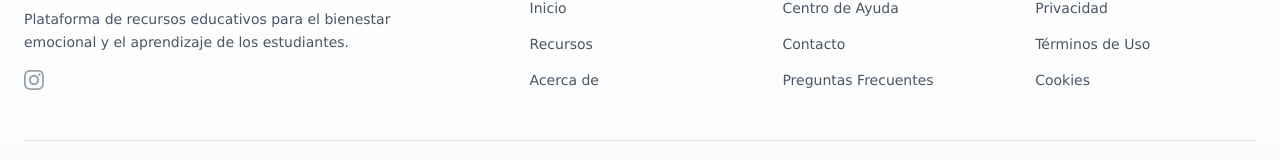
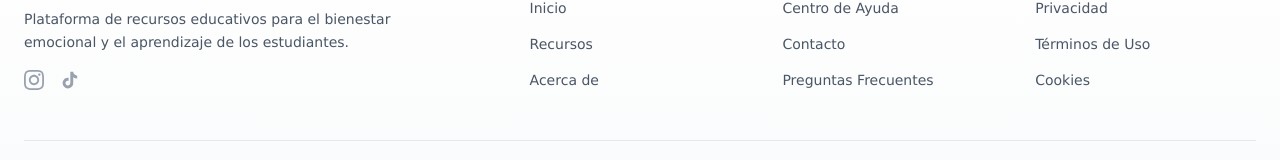
Before and after one commit to Jhonttt/serena-app, a React (Vite) app: page /login in a window 1280 px wide. Shown: the part 889-1049 px from the top of the page. Built offline with nearby package versions, Linux system fonts and the light colour scheme; no server answers.

Commit message:
feat: añadir tiktok, cursor pointer en el login, retornar al componente not found en vez de a la ruta, borrar ruta 404, poner que se cierre el login tabién para móvil

```diff
--- a/src/components/Footer.jsx
+++ b/src/components/Footer.jsx
@@ -29,6 +29,15 @@
       icon: (
         <svg className="w-5 h-5" fill="currentColor" viewBox="0 0 24 24">
           <path d="M12 2.163c3.204 0 3.584.012 4.85.07 3.252.148 4.771 1.691 4.919 4.919.058 1.265.069 1.645.069 4.849 0 3.205-.012 3.584-.069 4.849-.149 3.225-1.664 4.771-4.919 4.919-1.266.058-1.644.07-4.85.07-3.204 0-3.584-.012-4.849-.07-3.26-.149-4.771-1.699-4.919-4.92-.058-1.265-.07-1.644-.07-4.849 0-3.204.013-3.583.07-4.849.149-3.227 1.664-4.771 4.919-4.919 1.266-.057 1.645-.069 4.849-.069zm0-2.163c-3.259 0-3.667.014-4.947.072-4.358.2-6.78 2.618-6.98 6.98-.059 1.281-.073 1.689-.073 4.948 0 3.259.014 3.668.072 4.948.2 4.358 2.618 6.78 6.98 6.98 1.281.058 1.689.072 4.948.072 3.259 0 3.668-.014 4.948-.072 4.354-.2 6.782-2.618 6.979-6.98.059-1.28.073-1.689.073-4.948 0-3.259-.014-3.667-.072-4.947-.196-4.354-2.617-6.78-6.979-6.98-1.281-.059-1.69-.073-4.949-.073zm0 5.838c-3.403 0-6.162 2.759-6.162 6.162s2.759 6.163 6.162 6.163 6.162-2.759 6.162-6.163c0-3.403-2.759-6.162-6.162-6.162zm0 10.162c-2.209 0-4-1.79-4-4 0-2.209 1.791-4 4-4s4 1.791 4 4c0 2.21-1.791 4-4 4zm6.406-11.845c-.796 0-1.441.645-1.441 1.44s.645 1.44 1.441 1.44c.795 0 1.439-.645 1.439-1.44s-.644-1.44-1.439-1.44z" />
+        </svg>
+      ),
+    },
+    {
+      name: "Tiktok",
+      href: "https://www.tiktok.com/@proyecto_serena",
+      icon: (
+        <svg className="w-5 h-5" fill="currentColor" viewBox="0 0 24 24">
+          <path d="M19.59 6.69a4.83 4.83 0 01-3.77-4.25V2h-3.45v13.67a2.89 2.89 0 01-5.2 1.74 2.89 2.89 0 012.31-4.64 2.93 2.93 0 01.88.13V9.4a6.84 6.84 0 00-1-.05A6.33 6.33 0 005 20.1a6.34 6.34 0 0010.86-4.43v-7a8.16 8.16 0 004.77 1.52v-3.4a4.85 4.85 0 01-1.04-.1z" />
         </svg>
       ),
     },
--- a/src/components/Navbar.jsx
+++ b/src/components/Navbar.jsx
@@ -10,8 +10,9 @@
   const navigate = useNavigate();
 
   const handleLogout = async () => {
+    setIsMobileMenuOpen(false);
+    setIsProfileMenuOpen(false);
     await logout();
-    setIsProfileMenuOpen(false);
     navigate("/login");
   };
 
--- a/src/pages/LoginPage.jsx
+++ b/src/pages/LoginPage.jsx
@@ -82,7 +82,7 @@
 
           <button
             type="submit"
-            className="bg-blue-600 hover:bg-blue-700 text-white font-medium rounded-lg py-3 text-lg transition w-full"
+            className="bg-blue-600 hover:bg-blue-700 text-white font-medium rounded-lg py-3 text-lg transition w-full cursor-pointer"
           >
             Iniciar sesión
           </button>
```
